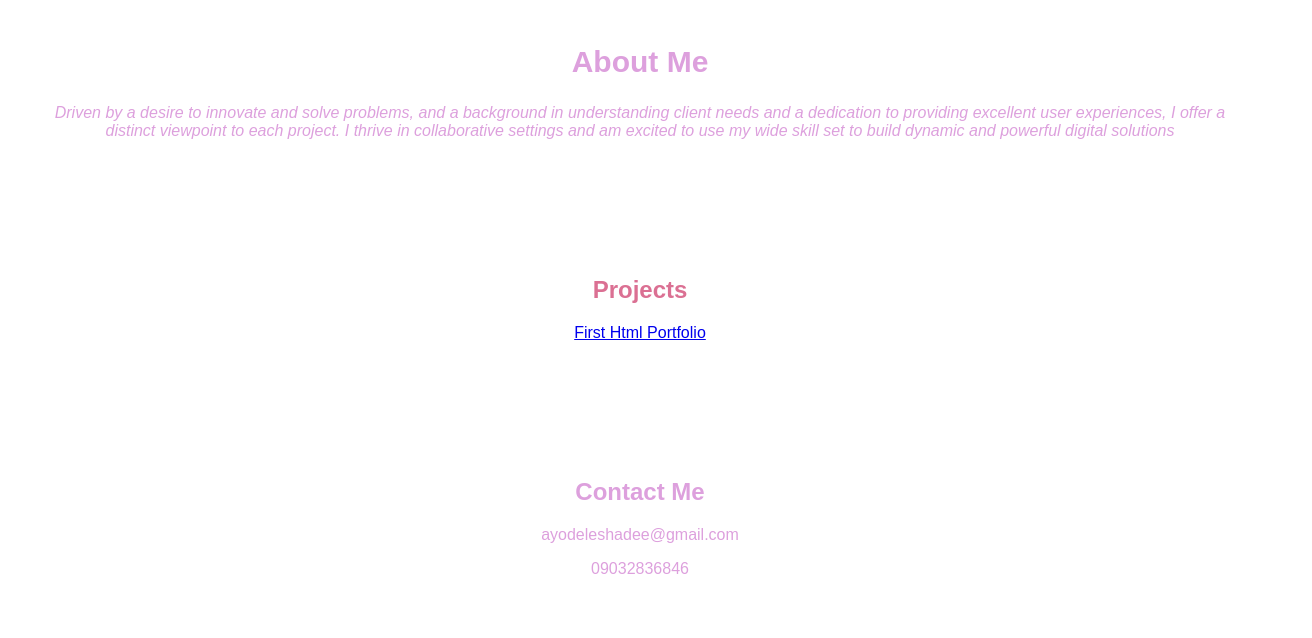
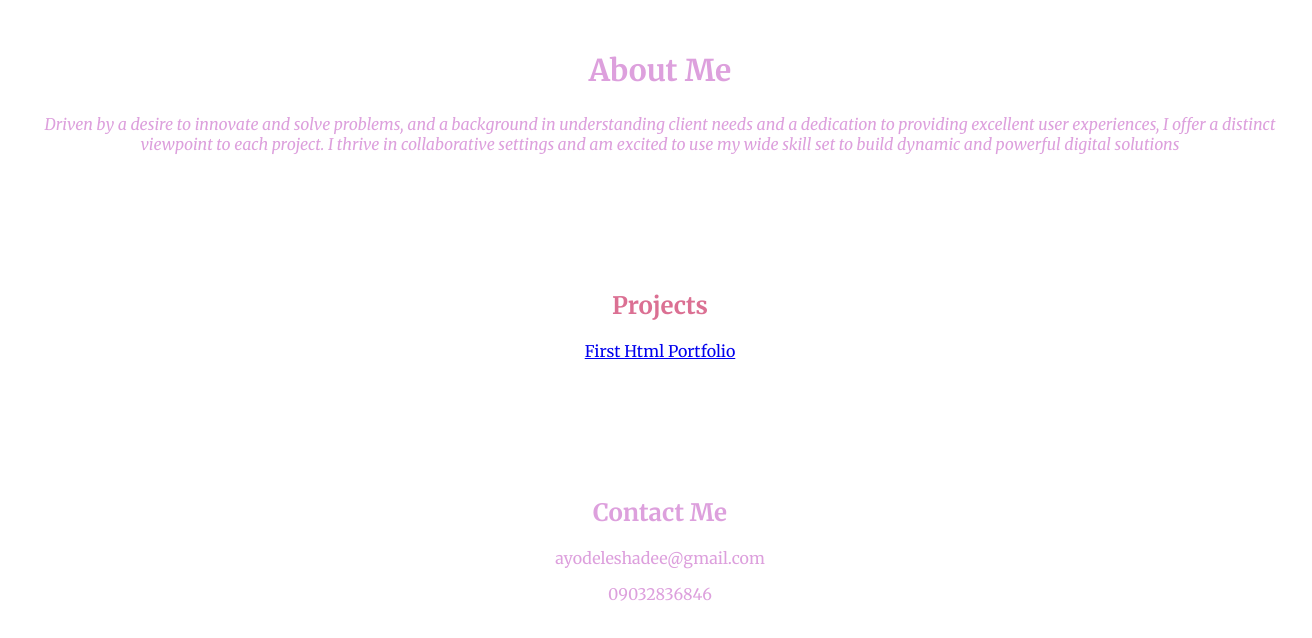
Before and after one commit to ShadeCoco/PortfolioWebsite, a plain HTML site: page index.html in a window 1280 px wide. Shown: the part 765-1403 px from the top of the page, 1312 px wide, since content can reach past the window. Drawn offline with Linux system fonts and the light colour scheme.

Commit message:
updated styles.css with new codes

```diff
--- a/index.html
+++ b/index.html
@@ -5,8 +5,10 @@
     <meta name="viewport" content="width=device-width, initial-scale=1.0">
     <title>Folashade's Portfolio</title>
     <link rel="stylesheet" href="styles.css">
+    <link rel="preconnect" href="https://fonts.googleapis.com">
+<link rel="preconnect" href="https://fonts.gstatic.com" crossorigin>
+<link href="https://fonts.googleapis.com/css2?family=Merriweather:ital,wght@0,300;0,400;0,700;0,900;1,300;1,400;1,700;1,900&display=swap" rel="stylesheet">
 </head>
-
 <body>
     <nav>
      <a href="#about"> <button type="button">About Me</button></a>
--- a/styles.css
+++ b/styles.css
@@ -1,3 +1,8 @@
+.merriweather-regular {
+    font-family: "Merriweather", serif;
+    font-weight: 400;
+    font-style: normal;
+  }
 
 nav a {
     display: inline-flex;
@@ -26,7 +31,7 @@ nav a {
   }
 
 body{
-    font-family: Arial, sans-serif;
+    font-family: "Merriweather", serif;
     background-color: white;
     align-items: center;
     background-color:white;
@@ -34,13 +39,15 @@ body{
 }
 
 section {
+    font-family:"Merriweather", serif;
+    width: 100%;
     padding: 50px 20px;
     text-align: center;
 }
 
 #about {
     font-size: 20px;
-    font-family: Arial, Helvetica, sans-serif;
+    font-family: "Merriweather", serif;
     font-weight: 500;
     color: plum;
 
@@ -53,10 +60,12 @@ section {
 
 
 #projects {
+    font-family: "Merriweather", serif;
     color: palevioletred;
 }
 
 #contact {
+    font-family:"Merriweather", serif;
     color: plum;
 }
 
@@ -69,6 +78,7 @@ section {
     }
 
    footer {
+           font-family: "Merriweather", serif;
             text-align: center;
         }
 
```
